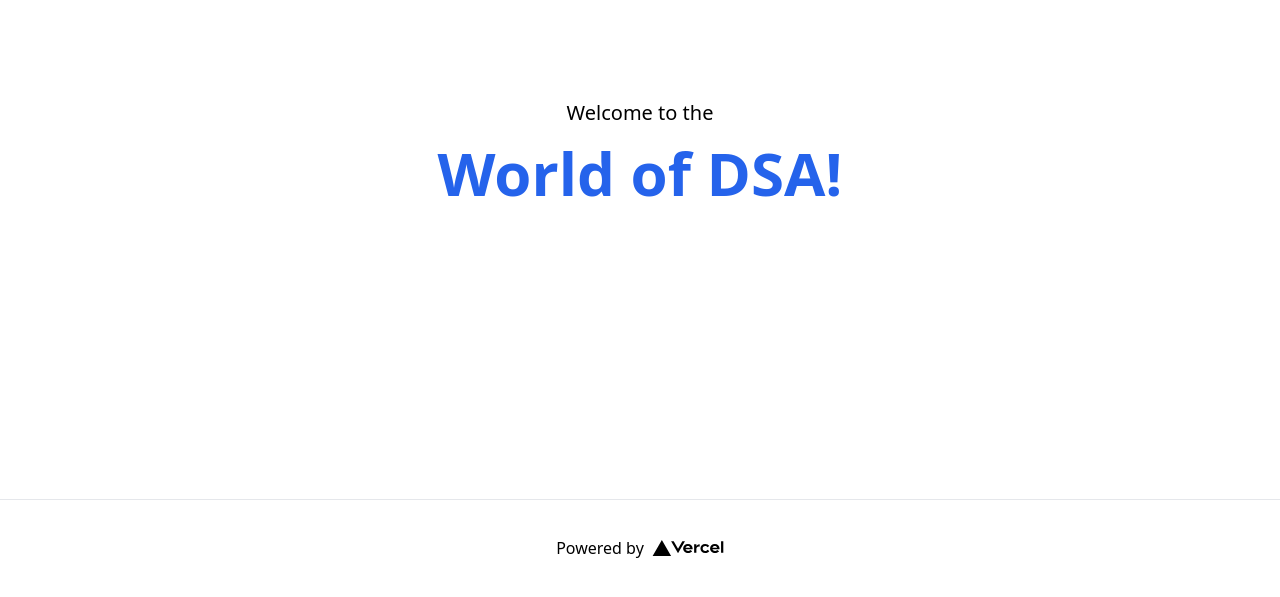
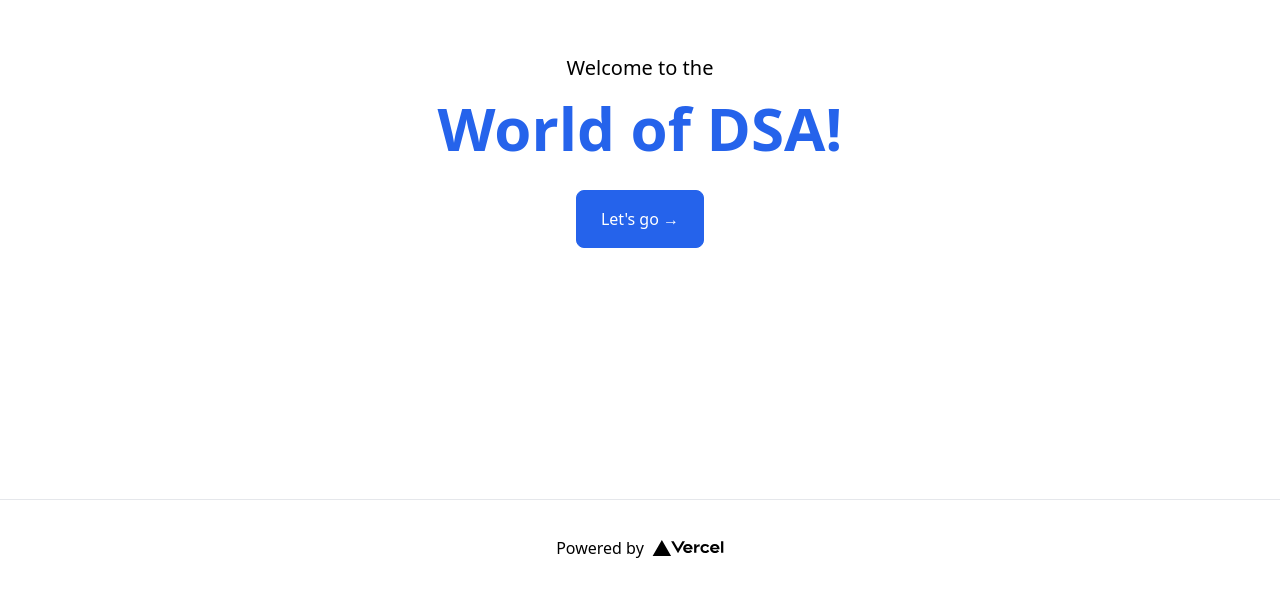
Before and after one commit to anindya-dey/dsa, a Next.js app: page / in a window 1280 px wide. Shown: the part 197-794 px from the top of the page. Built offline with nearby package versions, Linux system fonts and the light colour scheme.

Commit message:
update main page

```diff
--- a/pages/index.tsx
+++ b/pages/index.tsx
@@ -1,6 +1,7 @@
 import type { NextPage } from 'next'
 import Head from 'next/head'
 import Image from 'next/image'
+import Link from 'next/link';
 
 const Home: NextPage = () => {
   return (
@@ -18,6 +19,10 @@ const Home: NextPage = () => {
           </a>
 
         </h1>
+
+        <Link href={'/dsa'}>
+          <div className='mt-8 px-6 py-4 border border-blue-600 rounded-lg bg-blue-600 text-white cursor-pointer hover:bg-white hover:text-blue-600 transition-all'>Let&apos;s go &rarr;</div>
+        </Link>
 
       </main>
 
```
